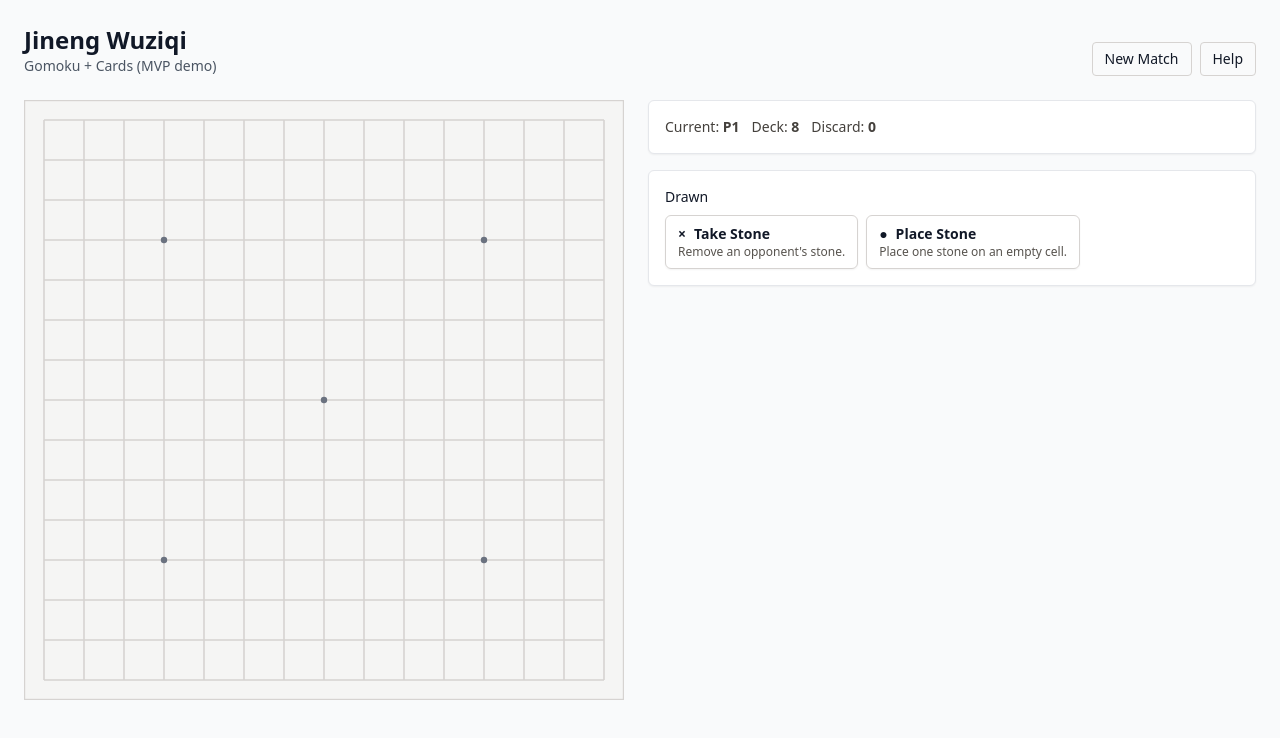
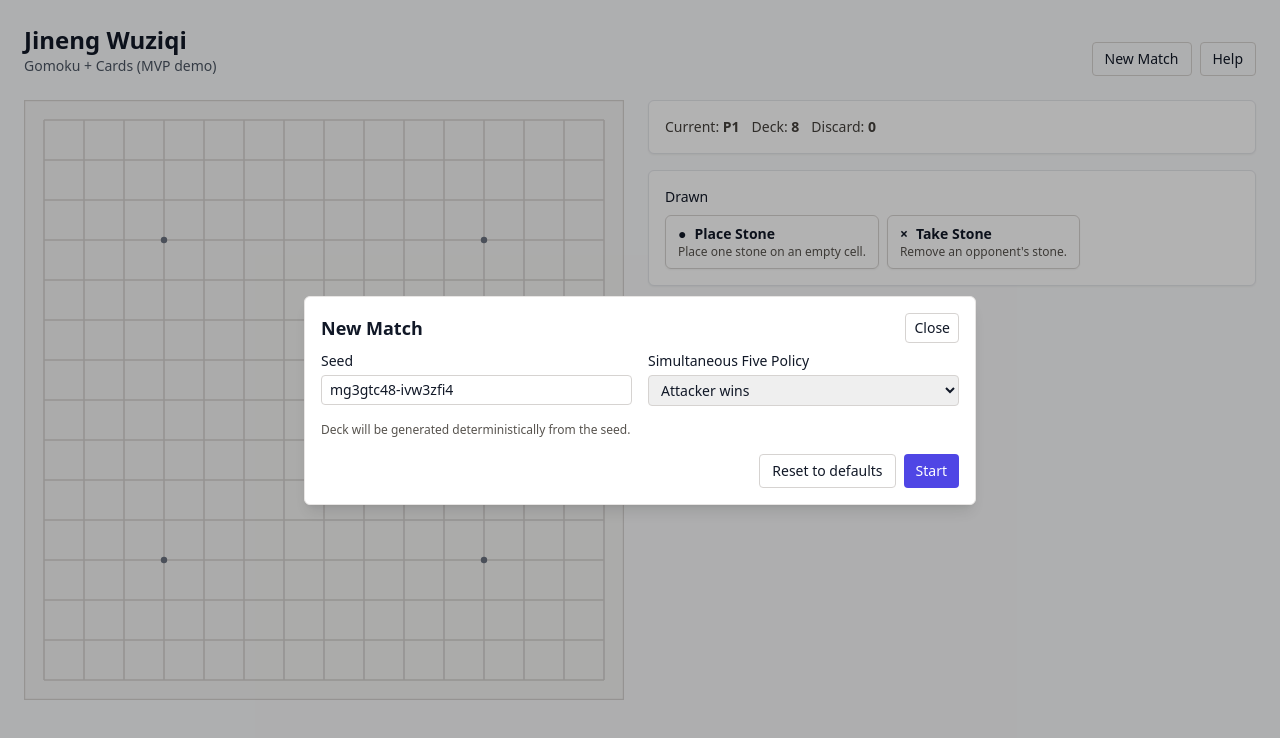
Before and after one commit to Louis-7/jineng-wuziqi, a React (Vite) app: page / in a window 1280 px wide. Both pictures are taken after a click on the button "New Match". Shown: the top 738 px of the page. Built offline with nearby package versions, Linux system fonts and the light colour scheme.

Commit message:
feat: add New Match and Help modals with state management and UI integration

```diff
--- a/src/ui/App.tsx
+++ b/src/ui/App.tsx
@@ -1,17 +1,32 @@
-import React from 'react';
+import React, { useState } from 'react';
 import { Board } from './components/Board';
 import { StatusBar } from './components/StatusBar';
 import { TurnPanel } from './components/TurnPanel';
-import { useMatch } from './useMatch';
+import { useMatch, type MatchOptions } from './useMatch';
+import { NewMatchModal } from './components/modals/NewMatchModal';
+import { HelpModal } from './components/modals/HelpModal';
 
 export default function App() {
-  const { game, drawn, chosen, needsTarget, winningLine, selectCell, chooseCard, registryMeta } =
-    useMatch({
-      boardSize: 15,
-      firstPlayer: 1,
-      seed: 'demo',
-      policy: 'attacker',
-    });
+  const {
+    game,
+    drawn,
+    chosen,
+    needsTarget,
+    winningLine,
+    selectCell,
+    chooseCard,
+    registryMeta,
+    resetMatch,
+    currentOptions,
+  } = useMatch({
+    boardSize: 15,
+    firstPlayer: 1,
+    seed: 'demo',
+    policy: 'attacker',
+  });
+
+  const [showNewMatch, setShowNewMatch] = useState(false);
+  const [showHelp, setShowHelp] = useState(false);
 
   return (
     <div className="min-h-full p-6">
@@ -22,8 +37,18 @@ export default function App() {
         </div>
         {/* Placeholder for Modals (new match, help) */}
         <div className="flex gap-2">
-          <button className="text-sm px-3 py-1.5 rounded border border-stone-300">New Match</button>
-          <button className="text-sm px-3 py-1.5 rounded border border-stone-300">Help</button>
+          <button
+            className="text-sm px-3 py-1.5 rounded border border-stone-300"
+            onClick={() => setShowNewMatch(true)}
+          >
+            New Match
+          </button>
+          <button
+            className="text-sm px-3 py-1.5 rounded border border-stone-300"
+            onClick={() => setShowHelp(true)}
+          >
+            Help
+          </button>
         </div>
       </header>
 
@@ -56,6 +81,23 @@ export default function App() {
           </div>
         </aside>
       </main>
+
+      <NewMatchModal
+        open={showNewMatch}
+        onClose={() => setShowNewMatch(false)}
+        onStart={(opts: MatchOptions) => {
+          resetMatch(opts);
+          setShowNewMatch(false);
+        }}
+        defaults={{
+          boardSize: currentOptions.boardSize,
+          firstPlayer: currentOptions.firstPlayer,
+          seed: String(currentOptions.seed),
+          policy: currentOptions.policy,
+        }}
+      />
+
+      <HelpModal open={showHelp} onClose={() => setShowHelp(false)} />
     </div>
   );
 }
--- /dev/null
+++ b/src/ui/components/modals/HelpModal.tsx
@@ -0,0 +1,41 @@
+import React from 'react';
+
+export interface HelpModalProps {
+  open: boolean;
+  onClose: () => void;
+}
+
+export function HelpModal({ open, onClose }: HelpModalProps) {
+  if (!open) return null;
+  return (
+    <div className="fixed inset-0 z-50 flex items-center justify-center">
+      <div className="absolute inset-0 bg-black/30" onClick={onClose} />
+      <div className="relative z-10 w-[90vw] max-w-lg rounded-md bg-white p-4 shadow-lg border border-stone-200">
+        <div className="flex items-center justify-between mb-2">
+          <h2 className="text-lg font-semibold">Help</h2>
+          <button className="text-sm px-2 py-1 rounded border border-stone-300" onClick={onClose}>
+            Close
+          </button>
+        </div>
+        <div className="prose prose-sm max-w-none">
+          <p>
+            Place five stones in a row (horizontal, vertical, or diagonal) to win. Use skill cards
+            to place, remove, freeze turns, invert polarity, or spawn stones.
+          </p>
+          <ul>
+            <li>
+              Draw two cards at start of your turn, choose one to play; the other is discarded.
+            </li>
+            <li>Some cards require selecting a target cell; follow the on-screen prompt.</li>
+            <li>
+              If both players complete five simultaneously, the winner is determined by the selected
+              policy.
+            </li>
+          </ul>
+        </div>
+      </div>
+    </div>
+  );
+}
+
+export default HelpModal;
--- /dev/null
+++ b/src/ui/components/modals/NewMatchModal.tsx
@@ -0,0 +1,124 @@
+import React, { useEffect, useState } from 'react';
+import type { MatchOptions } from '../../useMatch';
+
+export interface NewMatchModalProps {
+  open: boolean;
+  onClose: () => void;
+  onStart: (opts: MatchOptions) => void;
+  defaults: Required<Omit<MatchOptions, 'deck'>>;
+}
+
+export function NewMatchModal({ open, onClose, onStart, defaults }: NewMatchModalProps) {
+  const [boardSize, setBoardSize] = useState<number>(defaults.boardSize);
+  const [firstPlayer, setFirstPlayer] = useState<number>(defaults.firstPlayer);
+  const [seed, setSeed] = useState<string>(String(defaults.seed));
+  const [policy, setPolicy] = useState<'attacker' | 'draw'>(defaults.policy);
+
+  // When modal opens, refresh fields from provided defaults
+  useEffect(() => {
+    if (open) {
+      // Board size and first player are kept internal; hidden from UI
+      setBoardSize(defaults.boardSize);
+      setFirstPlayer(defaults.firstPlayer);
+      // Randomize seed every time the modal opens
+      const randSeed = `${Date.now().toString(36)}-${Math.random().toString(36).slice(2, 10)}`;
+      setSeed(randSeed);
+      setPolicy(defaults.policy);
+    }
+  }, [open, defaults]);
+
+  if (!open) return null;
+
+  return (
+    <div className="fixed inset-0 z-50 flex items-center justify-center">
+      <div className="absolute inset-0 bg-black/30" onClick={onClose} />
+      <div className="relative z-10 w-[90vw] max-w-2xl rounded-md bg-white p-4 shadow-lg border border-stone-200">
+        <div className="flex items-center justify-between mb-2">
+          <h2 className="text-lg font-semibold">New Match</h2>
+          <button className="text-sm px-2 py-1 rounded border border-stone-300" onClick={onClose}>
+            Close
+          </button>
+        </div>
+
+        <div className="grid grid-cols-1 md:grid-cols-2 gap-4">
+          {/* Board Size hidden per requirements
+          <label className="text-sm flex flex-col gap-1">
+            <span>Board Size</span>
+            <input type="number" min={5} max={25} step={1} value={boardSize} onChange={(e) => setBoardSize(Number(e.target.value))} className="rounded border border-stone-300 px-2 py-1" />
+          </label>
+          */}
+
+          {/* First Player hidden per requirements
+          <label className="text-sm flex flex-col gap-1">
+            <span>First Player</span>
+            <select value={firstPlayer} onChange={(e) => setFirstPlayer(Number(e.target.value))} className="rounded border border-stone-300 px-2 py-1">
+              <option value={1}>Player 1</option>
+              <option value={2}>Player 2</option>
+            </select>
+          </label>
+          */}
+
+          <label className="text-sm flex flex-col gap-1">
+            <span>Seed</span>
+            <input
+              type="text"
+              value={seed}
+              onChange={(e) => setSeed(e.target.value)}
+              className="rounded border border-stone-300 px-2 py-1"
+            />
+          </label>
+
+          <label className="text-sm flex flex-col gap-1">
+            <span>Simultaneous Five Policy</span>
+            <select
+              value={policy}
+              onChange={(e) => setPolicy(e.target.value as 'attacker' | 'draw')}
+              className="rounded border border-stone-300 px-2 py-1"
+            >
+              <option value="attacker">Attacker wins</option>
+              <option value="draw">Draw</option>
+            </select>
+          </label>
+        </div>
+
+        <div className="mt-4 text-xs text-stone-600">
+          Deck will be generated deterministically from the seed.
+        </div>
+
+        <div className="mt-4 flex justify-end gap-2">
+          <button
+            className="text-sm px-3 py-1.5 rounded border border-stone-300"
+            onClick={() => {
+              setBoardSize(defaults.boardSize);
+              setFirstPlayer(defaults.firstPlayer);
+              // Reset to a fresh random seed as per UX guidance
+              const randSeed = `${Date.now().toString(36)}-${Math.random()
+                .toString(36)
+                .slice(2, 10)}`;
+              setSeed(randSeed);
+              setPolicy(defaults.policy);
+            }}
+          >
+            Reset to defaults
+          </button>
+          <button
+            className="text-sm px-3 py-1.5 rounded bg-indigo-600 text-white"
+            onClick={() => {
+              const opts: MatchOptions = {
+                boardSize,
+                firstPlayer: firstPlayer as 1 | 2,
+                seed,
+                policy,
+              };
+              onStart(opts);
+            }}
+          >
+            Start
+          </button>
+        </div>
+      </div>
+    </div>
+  );
+}
+
+export default NewMatchModal;
--- a/src/ui/useMatch.ts
+++ b/src/ui/useMatch.ts
@@ -12,8 +12,6 @@ export interface MatchOptions {
   firstPlayer?: Player;
   seed?: string | number;
   policy?: SimultaneousFivePolicy;
-  /** Initial deck composition (top at end of array to align with pop()) */
-  deck?: string[];
 }
 
 export function useMatch(opts: MatchOptions = {}) {
@@ -21,16 +19,21 @@ export function useMatch(opts: MatchOptions = {}) {
   const firstPlayer = opts.firstPlayer ?? 1;
   const seed = opts.seed ?? 'demo';
   const policy = opts.policy ?? 'attacker';
-  const initialDeck = opts.deck ?? [
+  // Simple deterministic deck generator from seed and registered cards
+  function generateDeck(prng: PRNG): string[] {
+    // For MVP: fixed multiset then shuffle with PRNG
+    const pool = [
       'Place',
+      'Place',
+      'Place',
+      'Take',
       'Take',
       'PolarityInversion',
       'TimeFreeze',
       'SpontaneousGeneration',
-    'Place',
-    'Place',
-    'Take',
     ];
+    return prng.shuffle([...pool]);
+  }
 
   const registry = useMemo(() => {
     // Clone a fresh registry
@@ -40,10 +43,16 @@ export function useMatch(opts: MatchOptions = {}) {
   }, []);
 
   const rngRef = useRef<PRNG>(createPrng(seed));
+  const optionsRef = useRef<Required<MatchOptions>>({
+    boardSize,
+    firstPlayer,
+    seed,
+    policy,
+  });
   const [game, setGame] = useState<GameState>(() => ({
     board: createBoard(boardSize),
     currentPlayer: firstPlayer,
-    deck: { drawPile: [...initialDeck], discardPile: [] },
+    deck: { drawPile: generateDeck(rngRef.current), discardPile: [] },
     status: { skipNextTurns: {} },
   }));
 
@@ -175,6 +184,45 @@ export function useMatch(opts: MatchOptions = {}) {
 
   const registryMeta = useMemo(() => registry.getMetaMap(), [registry]);
 
+  const resetMatch = useCallback(
+    (newOpts: MatchOptions) => {
+      // Merge with current options
+      const merged = {
+        boardSize: newOpts.boardSize ?? optionsRef.current.boardSize,
+        firstPlayer: newOpts.firstPlayer ?? optionsRef.current.firstPlayer,
+        seed: newOpts.seed ?? optionsRef.current.seed,
+        policy: newOpts.policy ?? optionsRef.current.policy,
+      } as Required<MatchOptions>;
+
+      // Stop any running actor
+      if (actorRef.current) {
+        try {
+          actorRef.current.stop();
+        } catch {
+          // ignore
+        }
+      }
+      actorRef.current = null;
+
+      // Recreate RNG and game
+      rngRef.current = createPrng(merged.seed);
+      const g: GameState = {
+        board: createBoard(merged.boardSize),
+        currentPlayer: merged.firstPlayer,
+        deck: { drawPile: generateDeck(rngRef.current), discardPile: [] },
+        status: { skipNextTurns: {} },
+      };
+      optionsRef.current = merged;
+      setGame(g);
+      setWinningLine(undefined);
+      setDrawn([]);
+      setChosen(undefined);
+      setNeedsTarget(false);
+      startNewTurn(g);
+    },
+    [startNewTurn],
+  );
+
   return {
     game,
     drawn,
@@ -184,6 +232,8 @@ export function useMatch(opts: MatchOptions = {}) {
     selectCell,
     chooseCard,
     registryMeta,
+    resetMatch,
+    currentOptions: optionsRef.current,
   } as const;
 }
 
```
Also changed, not shown: 2 other files (tests, documents, lock files or other folders). Lines whose indentation alone changed are shown as unchanged.
